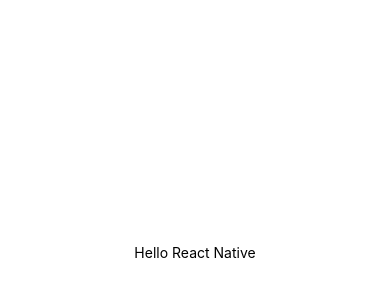
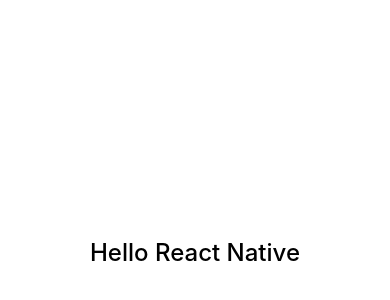
Before and after one commit to gary-jipp/demo-react-native-list, a React Native app: screen / in a window 390 px wide. Shown: the part 170-470 px from the top of the page. Built offline with nearby package versions, Linux system fonts and the light colour scheme.

Commit message:
Add Text Style

```diff
--- a/src/App.tsx
+++ b/src/App.tsx
@@ -5,7 +5,7 @@
   return (
     <SafeAreaView style={styles.container}>
       <StatusBar />
-      <Text>Hello React Native</Text>
+      <Text style={styles.text}>Hello React Native</Text>
     </SafeAreaView>
   );
 };
@@ -16,6 +16,7 @@
     justifyContent: 'center',
     alignItems: 'center',
   },
+  text: {fontSize: 24, fontWeight: '500'},
 });
 
 export default App;
```
